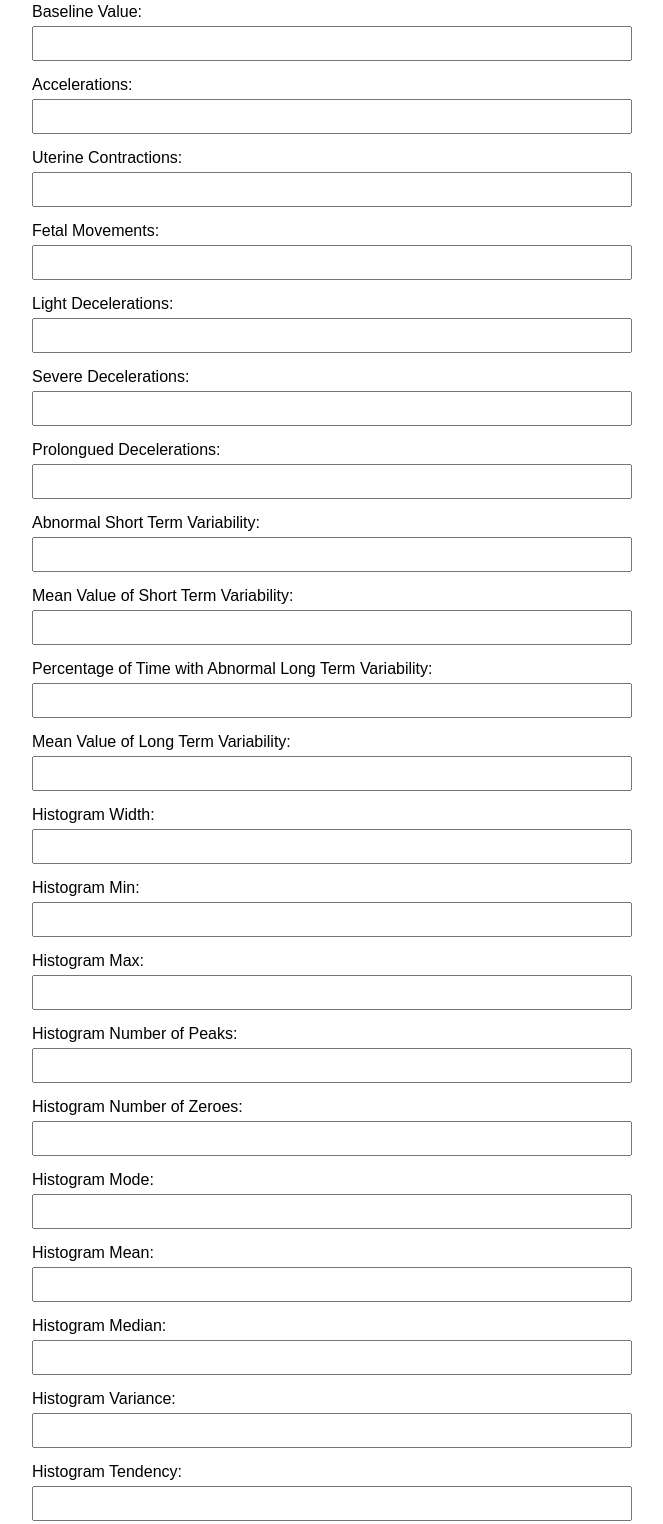
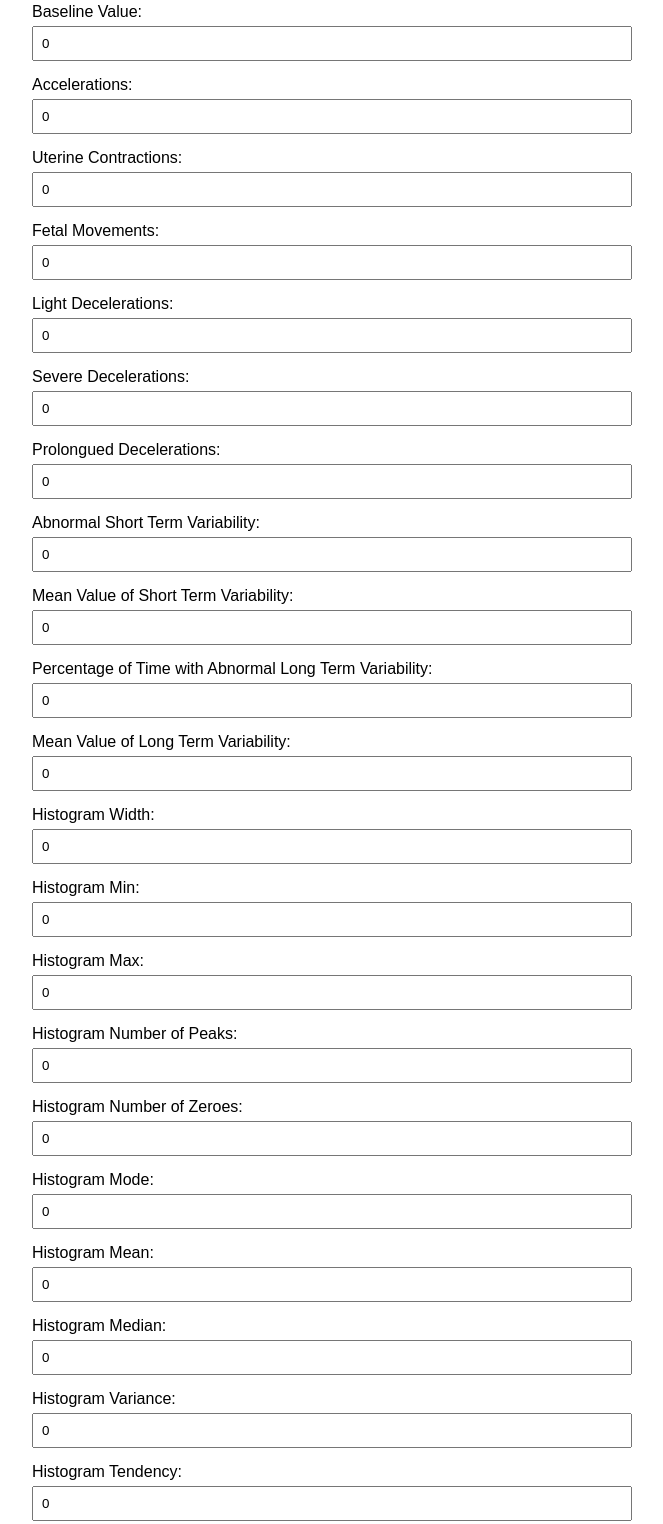
Before and after one commit to analuizasb2/fetal-health-prediction, a plain HTML site: page frontend/index.html in a window 1280 px wide. Shown: the part 392-1916 px from the top of the page, without its empty margins (308-971 px from the left). Drawn offline with Linux system fonts and the light colour scheme.

Commit message:
Fix frontend

```diff
--- a/frontend/index.html
+++ b/frontend/index.html
@@ -1,8 +1,8 @@
 <!DOCTYPE html>
 <html lang="en">
   <head>
-    <meta charset="UTF-8">
-    <meta name="viewport" content="width=device-width, initial-scale=1.0">
+    <meta charset="UTF-8" />
+    <meta name="viewport" content="width=device-width, initial-scale=1.0" />
     <title>Classification Form</title>
     <style>
       body {
@@ -52,92 +52,257 @@
         <h1>Classification of Fetal Health Status</h1>
       </div>
       <div class="form-group">
-            <img src="./images/cardiotocogram.png" alt="Static Image" class="image-center">
+        <img
+          src="./images/cardiotocogram.png"
+          alt="Static Image"
+          class="image-center"
+        />
       </div>
       <form id="classification-form">
         <div class="form-group">
           <label for="baseline_value">Baseline Value:</label>
-                <input type="number" id="baseline_value" name="baseline_value" step="any" required>
+          <input
+            type="number"
+            id="baseline_value"
+            name="baseline_value"
+            step="any"
+            required
+            value="0"
+          />
         </div>
         <div class="form-group">
           <label for="accelerations">Accelerations:</label>
-                <input type="number" id="accelerations" name="accelerations" step="any" required>
+          <input
+            type="number"
+            id="accelerations"
+            name="accelerations"
+            step="any"
+            required
+            value="0"
+          />
         </div>
         <div class="form-group">
           <label for="uterine_contractions">Uterine Contractions:</label>
-                <input type="number" id="uterine_contractions" name="uterine_contractions" step="any" required>
+          <input
+            type="number"
+            id="uterine_contractions"
+            name="uterine_contractions"
+            step="any"
+            required
+            value="0"
+          />
         </div>
         <div class="form-group">
           <label for="fetal_movements">Fetal Movements:</label>
-                <input type="number" id="fetal_movements" name="fetal_movements" step="any" required>
+          <input
+            type="number"
+            id="fetal_movements"
+            name="fetal_movements"
+            step="any"
+            required
+            value="0"
+          />
         </div>
         <div class="form-group">
           <label for="light_decelerations">Light Decelerations:</label>
-                <input type="number" id="light_decelerations" name="light_decelerations" step="any" required>
+          <input
+            type="number"
+            id="light_decelerations"
+            name="light_decelerations"
+            step="any"
+            required
+            value="0"
+          />
         </div>
         <div class="form-group">
           <label for="severe_decelerations">Severe Decelerations:</label>
-                <input type="number" id="severe_decelerations" name="severe_decelerations" step="any" required>
+          <input
+            type="number"
+            id="severe_decelerations"
+            name="severe_decelerations"
+            step="any"
+            required
+            value="0"
+          />
         </div>
         <div class="form-group">
-                <label for="prolongued_decelerations">Prolongued Decelerations:</label>
-                <input type="number" id="prolongued_decelerations" name="prolongued_decelerations" step="any" required>
+          <label for="prolongued_decelerations"
+            >Prolongued Decelerations:</label
+          >
+          <input
+            type="number"
+            id="prolongued_decelerations"
+            name="prolongued_decelerations"
+            step="any"
+            required
+            value="0"
+          />
         </div>
         <div class="form-group">
-                <label for="abnormal_short_term_variability">Abnormal Short Term Variability:</label>
-                <input type="number" id="abnormal_short_term_variability" name="abnormal_short_term_variability" step="any" required>
+          <label for="abnormal_short_term_variability"
+            >Abnormal Short Term Variability:</label
+          >
+          <input
+            type="number"
+            id="abnormal_short_term_variability"
+            name="abnormal_short_term_variability"
+            step="any"
+            required
+            value="0"
+          />
         </div>
         <div class="form-group">
-                <label for="mean_value_of_short_term_variability">Mean Value of Short Term Variability:</label>
-                <input type="number" id="mean_value_of_short_term_variability" name="mean_value_of_short_term_variability" step="any" required>
+          <label for="mean_value_of_short_term_variability"
+            >Mean Value of Short Term Variability:</label
+          >
+          <input
+            type="number"
+            id="mean_value_of_short_term_variability"
+            name="mean_value_of_short_term_variability"
+            step="any"
+            required
+            value="0"
+          />
         </div>
         <div class="form-group">
-                <label for="percentage_of_time_with_abnormal_long_term_variability">Percentage of Time with Abnormal Long Term Variability:</label>
-                <input type="number" id="percentage_of_time_with_abnormal_long_term_variability" name="percentage_of_time_with_abnormal_long_term_variability" step="any" required>
+          <label for="percentage_of_time_with_abnormal_long_term_variability"
+            >Percentage of Time with Abnormal Long Term Variability:</label
+          >
+          <input
+            type="number"
+            id="percentage_of_time_with_abnormal_long_term_variability"
+            name="percentage_of_time_with_abnormal_long_term_variability"
+            step="any"
+            required
+            value="0"
+          />
         </div>
         <div class="form-group">
-                <label for="mean_value_of_long_term_variability">Mean Value of Long Term Variability:</label>
-                <input type="number" id="mean_value_of_long_term_variability" name="mean_value_of_long_term_variability" step="any" required>
+          <label for="mean_value_of_long_term_variability"
+            >Mean Value of Long Term Variability:</label
+          >
+          <input
+            type="number"
+            id="mean_value_of_long_term_variability"
+            name="mean_value_of_long_term_variability"
+            step="any"
+            required
+            value="0"
+          />
         </div>
         <div class="form-group">
           <label for="histogram_width">Histogram Width:</label>
-                <input type="number" id="histogram_width" name="histogram_width" step="any" required>
+          <input
+            type="number"
+            id="histogram_width"
+            name="histogram_width"
+            step="any"
+            required
+            value="0"
+          />
         </div>
         <div class="form-group">
           <label for="histogram_min">Histogram Min:</label>
-                <input type="number" id="histogram_min" name="histogram_min" step="any" required>
+          <input
+            type="number"
+            id="histogram_min"
+            name="histogram_min"
+            step="any"
+            required
+            value="0"
+          />
         </div>
         <div class="form-group">
           <label for="histogram_max">Histogram Max:</label>
-                <input type="number" id="histogram_max" name="histogram_max" step="any" required>
+          <input
+            type="number"
+            id="histogram_max"
+            name="histogram_max"
+            step="any"
+            required
+            value="0"
+          />
         </div>
         <div class="form-group">
-                <label for="histogram_number_of_peaks">Histogram Number of Peaks:</label>
-                <input type="number" id="histogram_number_of_peaks" name="histogram_number_of_peaks" step="any" required>
+          <label for="histogram_number_of_peaks"
+            >Histogram Number of Peaks:</label
+          >
+          <input
+            type="number"
+            id="histogram_number_of_peaks"
+            name="histogram_number_of_peaks"
+            step="any"
+            required
+            value="0"
+          />
         </div>
         <div class="form-group">
-                <label for="histogram_number_of_zeroes">Histogram Number of Zeroes:</label>
-                <input type="number" id="histogram_number_of_zeroes" name="histogram_number_of_zeroes" step="any" required>
+          <label for="histogram_number_of_zeroes"
+            >Histogram Number of Zeroes:</label
+          >
+          <input
+            type="number"
+            id="histogram_number_of_zeroes"
+            name="histogram_number_of_zeroes"
+            step="any"
+            required
+            value="0"
+          />
         </div>
         <div class="form-group">
           <label for="histogram_mode">Histogram Mode:</label>
-                <input type="number" id="histogram_mode" name="histogram_mode" step="any" required>
+          <input
+            type="number"
+            id="histogram_mode"
+            name="histogram_mode"
+            step="any"
+            required
+            value="0"
+          />
         </div>
         <div class="form-group">
           <label for="histogram_mean">Histogram Mean:</label>
-                <input type="number" id="histogram_mean" name="histogram_mean" step="any" required>
+          <input
+            type="number"
+            id="histogram_mean"
+            name="histogram_mean"
+            step="any"
+            required
+            value="0"
+          />
         </div>
         <div class="form-group">
           <label for="histogram_median">Histogram Median:</label>
-                <input type="number" id="histogram_median" name="histogram_median" step="any" required>
+          <input
+            type="number"
+            id="histogram_median"
+            name="histogram_median"
+            step="any"
+            required
+            value="0"
+          />
         </div>
         <div class="form-group">
           <label for="histogram_variance">Histogram Variance:</label>
-                <input type="number" id="histogram_variance" name="histogram_variance" step="any" required>
+          <input
+            type="number"
+            id="histogram_variance"
+            name="histogram_variance"
+            step="any"
+            required
+            value="0"
+          />
         </div>
         <div class="form-group">
           <label for="histogram_tendency">Histogram Tendency:</label>
-                <input type="number" id="histogram_tendency" name="histogram_tendency" step="any" required>
+          <input
+            type="number"
+            id="histogram_tendency"
+            name="histogram_tendency"
+            step="any"
+            required
+            value="0"
+          />
         </div>
         <div class="form-group">
           <button type="button" onclick="classify()">Classify</button>
@@ -148,49 +313,55 @@
 
     <script>
       function classify() {
-            const form = document.getElementById('classification-form');
+        const form = document.getElementById("classification-form");
         const formData = new FormData(form);
 
         const data = {};
         formData.forEach((value, key) => {
           data[key] = parseFloat(value);
         });
-//             const fakedata = {
-// "baseline_value": 14,
-// "accelerations": 1,
-// "uterine_contractions": 1,
-// "fetal_movements": 11,
-// "light_decelerations": 1,
-// "severe_decelerations": 1,
-// "prolongued_decelerations": 1,
-// "abnormal_short_term_variability": 11,
-// "mean_value_of_short_term_variability": 1,
-// "percentage_of_time_with_abnormal_long_term_variability": 1,
-// "mean_value_of_long_term_variability": 1,
-// "histogram_width": 1,
-// "histogram_min": 689,
-// "histogram_max": 1,
-// "histogram_number_of_peaks": 1,
-// "histogram_number_of_zeroes": 1,
-// "histogram_mode": 1,
-// "histogram_mean": 1,
-// "histogram_median": 1,
-// "histogram_variance": 1,
-// "histogram_tendency": 1
-// };
-            let url = 'http://127.0.0.1:5000/classify';
-            fetch(url, {
-                method: 'post',
-                body: fakedata
+        console.log(data);
+        let responseJson;
+        let url = "http://127.0.0.1:5000/classify";
+        const response = fetch(url, {
+          headers: {
+            "Content-Type": "application/json",
+          },
+          method: "post",
+          body: JSON.stringify(data),
         })
-                .then((response) => response.json())
+          .then((response) => {
+            if (!response.ok) {
+              throw new Error("Response from backend was not ok");
+            }
+            return response.json();
+          })
+          .then((data) => {
+            console.log("Success:", data);
+            const classification = data.classification;
+            console.log("Classification:", classification);
+
+            let classificationResult;
+            switch (classification) {
+              case 1:
+                classificationResult = "Normal";
+              case 2:
+                classificationResult = "Suspect";
+              case 3:
+                classificationResult = "Pathological";
+              default:
+                classificationResult = "Unknown";
+            }
+            document.getElementById(
+              "result"
+            ).innerText = `Classification: ${classificationResult}`;
+          })
           .catch((error) => {
-                console.error('Error:', error);
+            document.getElementById("result").innerText =
+              "An error occurred. Please try again.";
           });
 
-            console.log(fakedata);
-
-            document.getElementById('result').innerText = JSON.stringify(data, null, 2);
+        console.log(response.data);
       }
     </script>
   </body>
```
Lines whose indentation alone changed are shown as unchanged.
